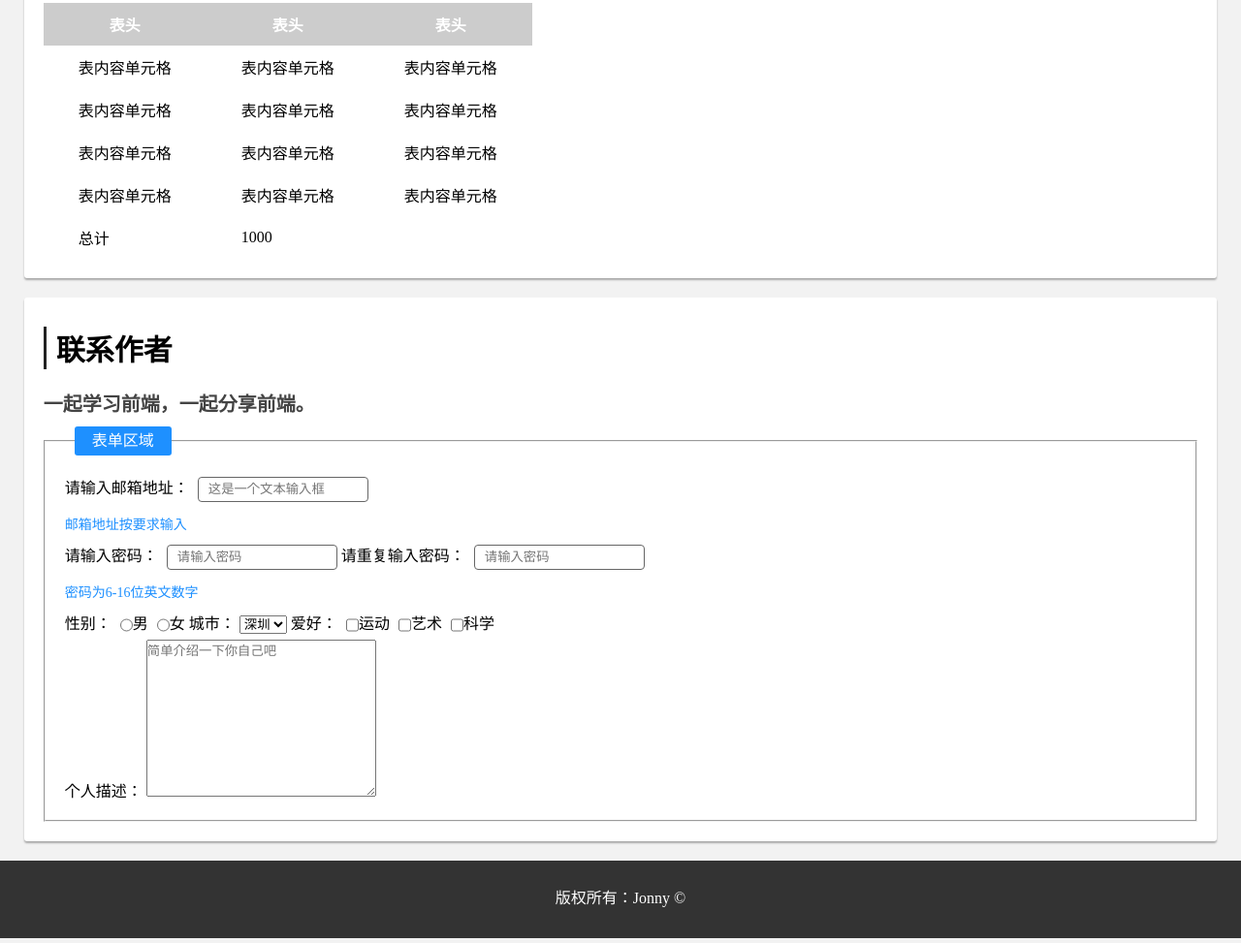
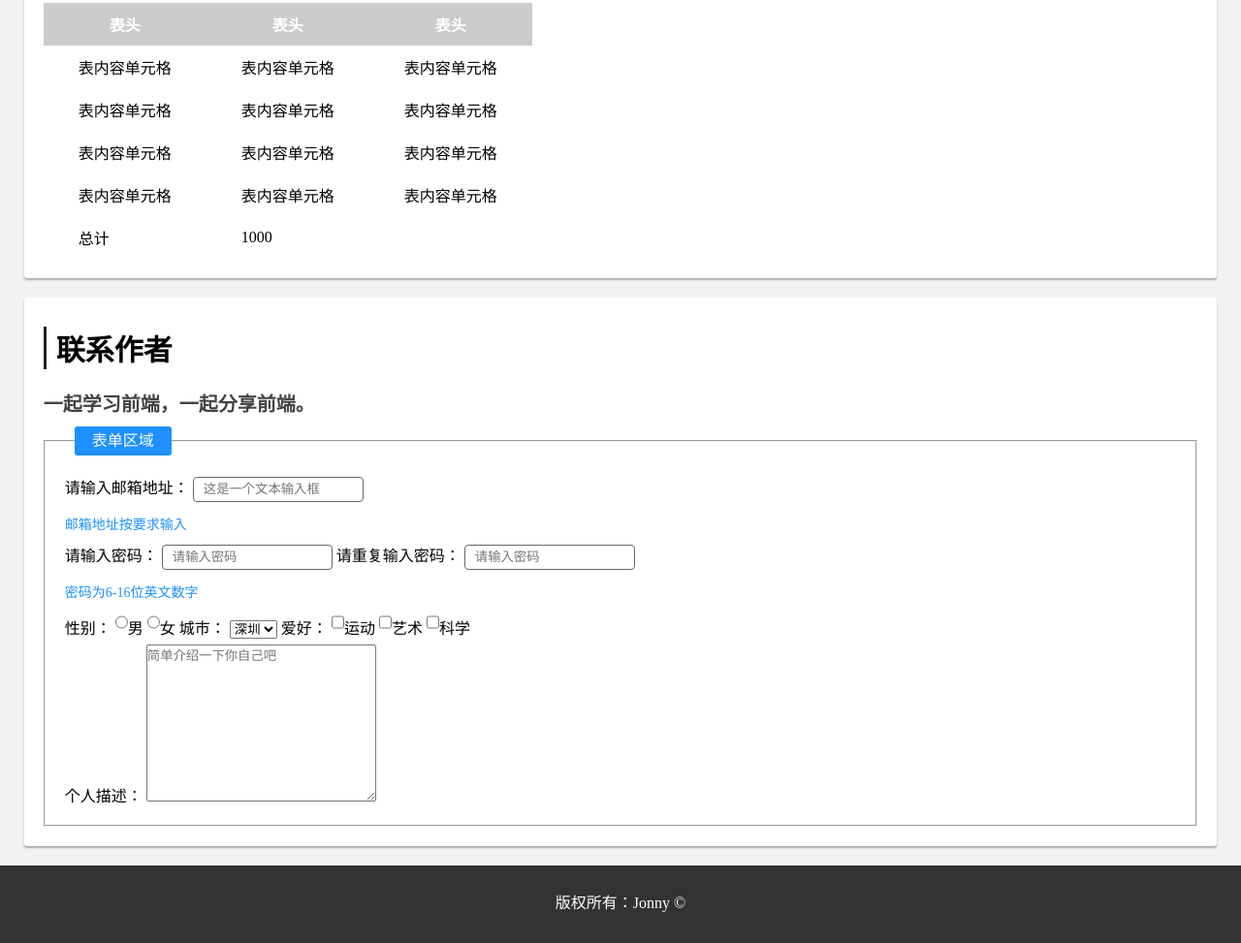
Before and after one commit to JonnyLeung/Jonny, a plain HTML site: page index.html in a window 1280 px wide. Shown: the part 3881-4854 px from the top of the page at 97% size. Drawn offline with Linux system fonts and the light colour scheme.

Commit message:
Update base1.css

```diff
--- a/base1.css
+++ b/base1.css
@@ -22,7 +22,7 @@ img {
 }
 
 input {
-    vertical-align: middle;
+    /*vertical-align: middle;*/
 }
 /* main */
 body {
@@ -142,7 +142,6 @@ section form input {
     padding-left: 10px;
     border-radius: 4px;
     border: 1.5px solid #666;
-    margin-left: 5px;
 }
 section form input[type='radio']{
     padding-top: 5px;
```
